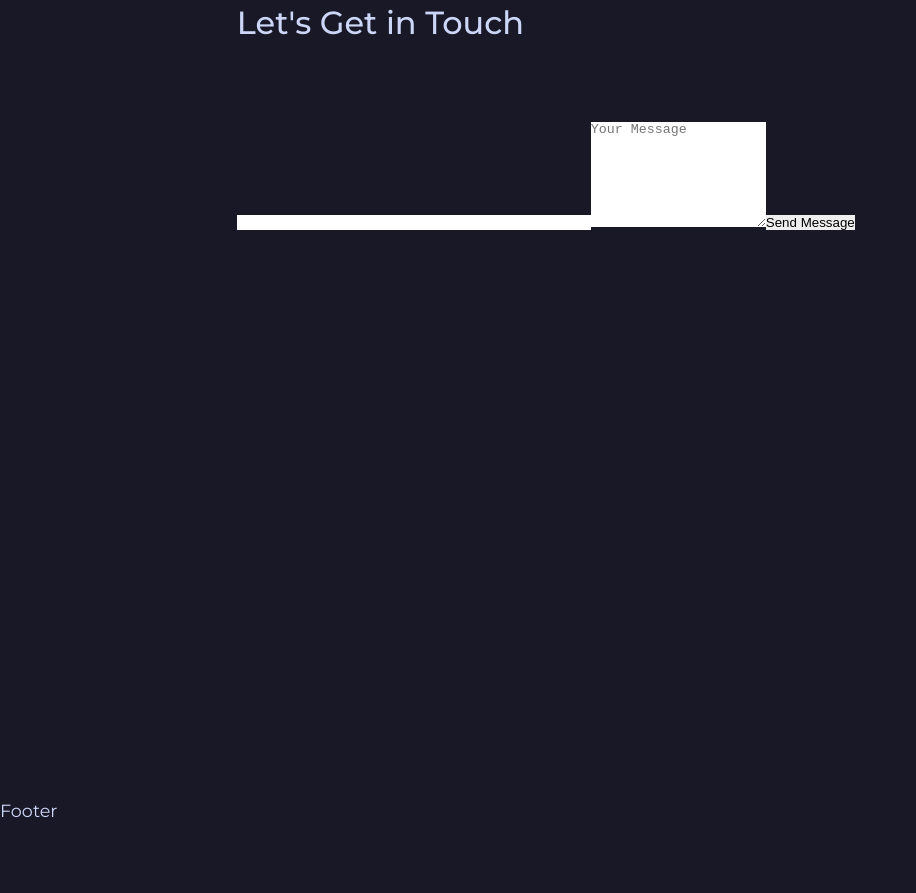
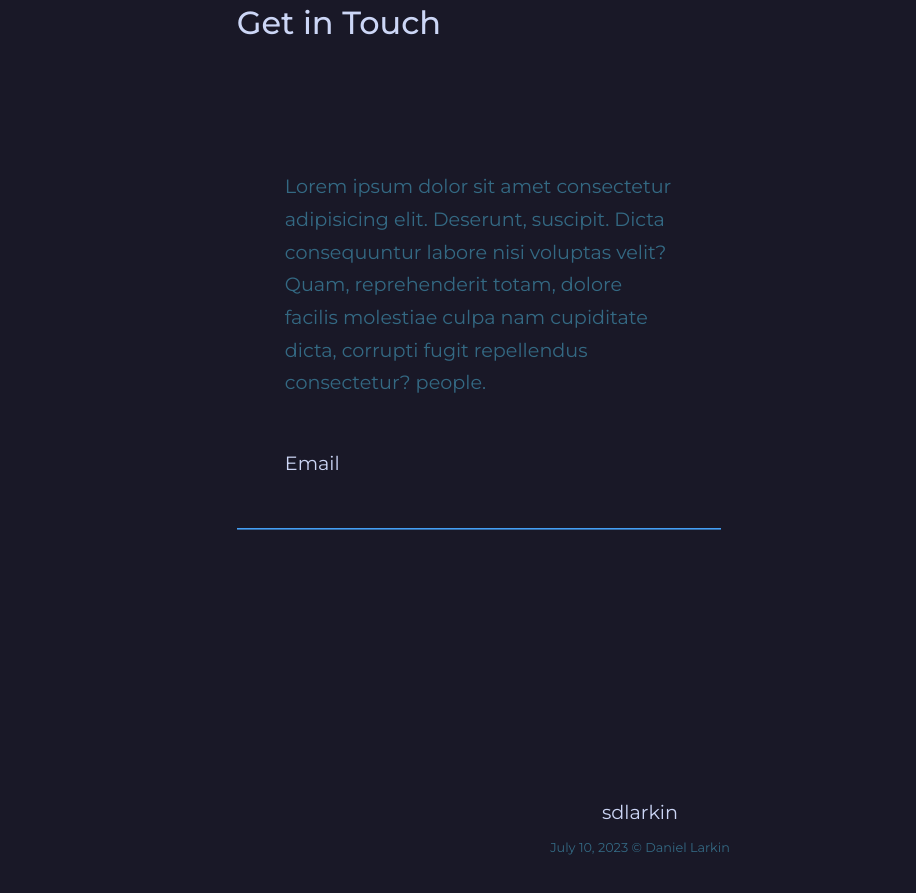
Before and after one commit to larkindaniel/sdlarkin, a React (Create React App) app: page / in a window 1280 px wide. Shown: the part 3340-4233 px from the top of the page, without its empty margins (0-916 px from the left). Built offline with nearby package versions, Linux system fonts and the light colour scheme.

Commit message:
finished draft one

```diff
--- a/src/components/contact/Contact.jsx
+++ b/src/components/contact/Contact.jsx
@@ -5,15 +5,23 @@ const Contact = () => {
   return (
     <section id="contact">
       <div className="container container__header">
-        <h5>Let's Get in Touch</h5>
+        <h5>Get in Touch</h5>
       </div>
       <div className="container container__contact">
-        <form action = "">
-            <input type="text" name = 'name' paceholder="Your Name" required/>
-            <input type="email" name = 'email' paceholder="Your Email" required/>
+        {/* <form action = "">
+            <input type="text" name = 'name' placeholder="Your Name" required/>
+            <input type="email" name = 'email' placeholder="Your Email" required/>
             <textarea name="message" rows="7" placeholder="Your Message"></textarea>
             <button type = "submit">Send Message</button>
-          </form>
+          </form> */}
+        <div className="contact__body">
+          <p>
+
+           Lorem ipsum dolor sit amet consectetur adipisicing elit. Deserunt, suscipit. Dicta consequuntur labore nisi voluptas velit? Quam, reprehenderit totam, dolore facilis molestiae culpa nam cupiditate dicta, corrupti fugit repellendus consectetur?
+            people.
+          </p>
+          <a href="mailto:daniel.larkin@uwaterloo.ca">Email</a>
+        </div>
       </div>
     </section>
   );
--- a/src/components/footer/Footer.jsx
+++ b/src/components/footer/Footer.jsx
@@ -1,8 +1,52 @@
 import React from "react";
 import "./footer.css";
 
+
 const Footer = () => {
-  return <section id = "footer">Footer</section>;
+  var today = new Date()
+  let month = today.getMonth() +1;
+  let year = today.getFullYear();
+  let day = today.getDate();
+  console.log("today", today)
+  console.log("month", month);
+  console.log("year", year);
+  console.log("day", day);
+  let mp ={
+    1: "January",
+    2: "February",
+    3: "March",
+    4: "April",
+    5: "May",
+    6: "June",
+    7: "July",
+    8: " August",
+    9: "September",
+    10: "October",
+    11: "November",
+    12: "December"
+  }
+
+  let res =  mp[month] + " " + day + ", " + year
+  console.log(res)
+
+
+  // console.log("BOT", today.toString().slice(4, 11));
+  return (
+    <footer>
+      <div className="footer__log__container">
+        <a href="#" className="footer__logo">
+          sdlarkin
+        </a>
+      </div>
+
+      <div className="footer__copyright">
+        <small>
+          <span id = "date-time">{res}</span>  &copy; Daniel Larkin
+        </small>
+      </div>
+
+    </footer>
+  );
 };
 
 export default Footer;
--- a/src/components/projects/CustomCards1.jsx
+++ b/src/components/projects/CustomCards1.jsx
@@ -44,7 +44,7 @@ const CustomCards1 = () => {
       </div>
       <div class="card__right">
         <div className="center__iframe">
-          <iframe src="https:/sdlarkin.com/" scrolling="no"></iframe>
+          <iframe src="https://yashkapoor.ca/" scrolling="no"></iframe>
         </div>
       </div>
 
```
